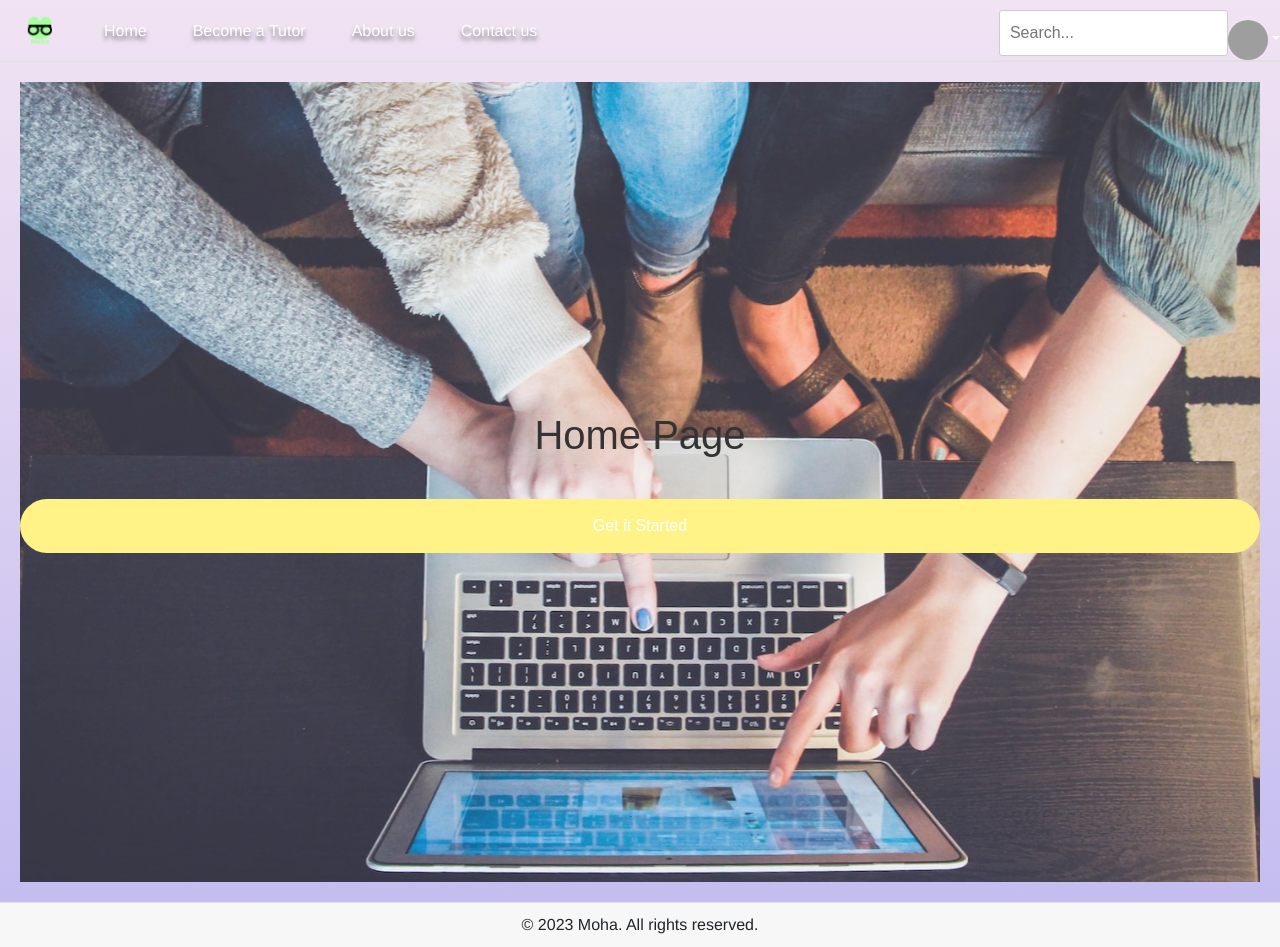
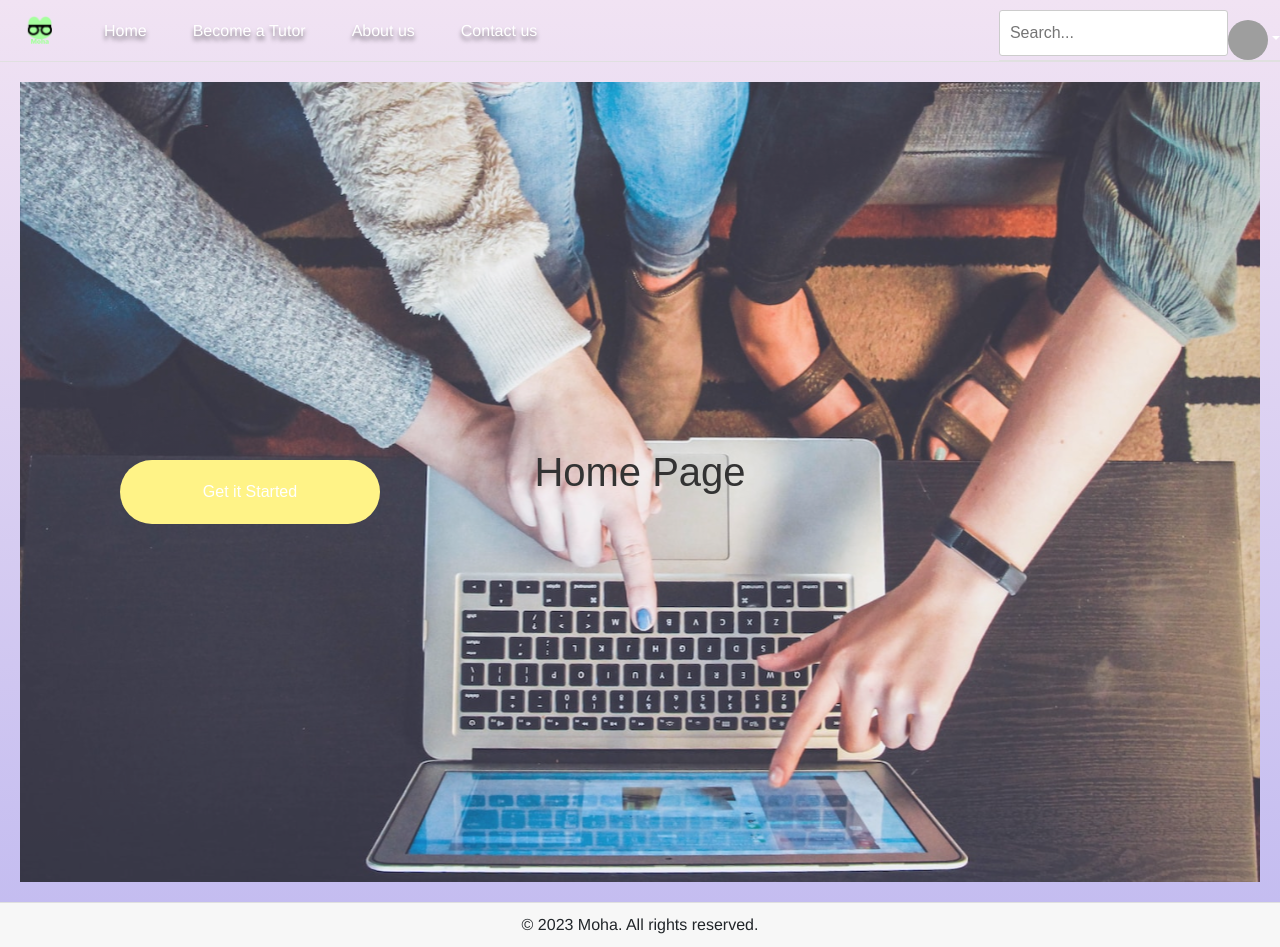
Before and after one commit to metaknightccc/MoHa, a React (Create React App) app in the folder react-app/: page / in a window 1280 px wide. Built offline with nearby package versions, Linux system fonts and the light colour scheme; grey boxes are pictures that could not be loaded.

Commit message:
fix: try --Yifan Sun

```diff
--- a/react-app/src/HomePage.css
+++ b/react-app/src/HomePage.css
@@ -16,11 +16,19 @@ body, h1 {
 }
 
 .rounded-pill {
+    padding: 20px;
     background-color: #FFF387;
-    border: none;
-    padding: 15px 32px;
-    text-align: center;
-    text-decoration: none;
-    display: inline-block;
-    font-size: 16px;
 }
+
+.item {
+    position: absolute;
+    width: 300px;       /* Set to desired width */
+    height: 150px;      /* Set to desired height */
+    /* background-color: white; */
+    padding: 20px;
+    color: white;
+    display: flex;      /* Used to center the button in the div */
+    justify-content: center; /* Center the button horizontally */
+    align-items: center;     /* Center the button vertically */
+    left: 100px;
+}
--- a/react-app/src/HomePage.js
+++ b/react-app/src/HomePage.js
@@ -5,7 +5,9 @@ const HomePage = () => {
   return (
     <div className="HomePage">
       <h1>Home Page</h1>
-      <button class="rounded-pill" type="submit">Get it Started</button>
+      <div className="item">
+        <button className="rounded-pill" type="submit">Get it Started</button>
+      </div>
     </div>
   );
 };
```
